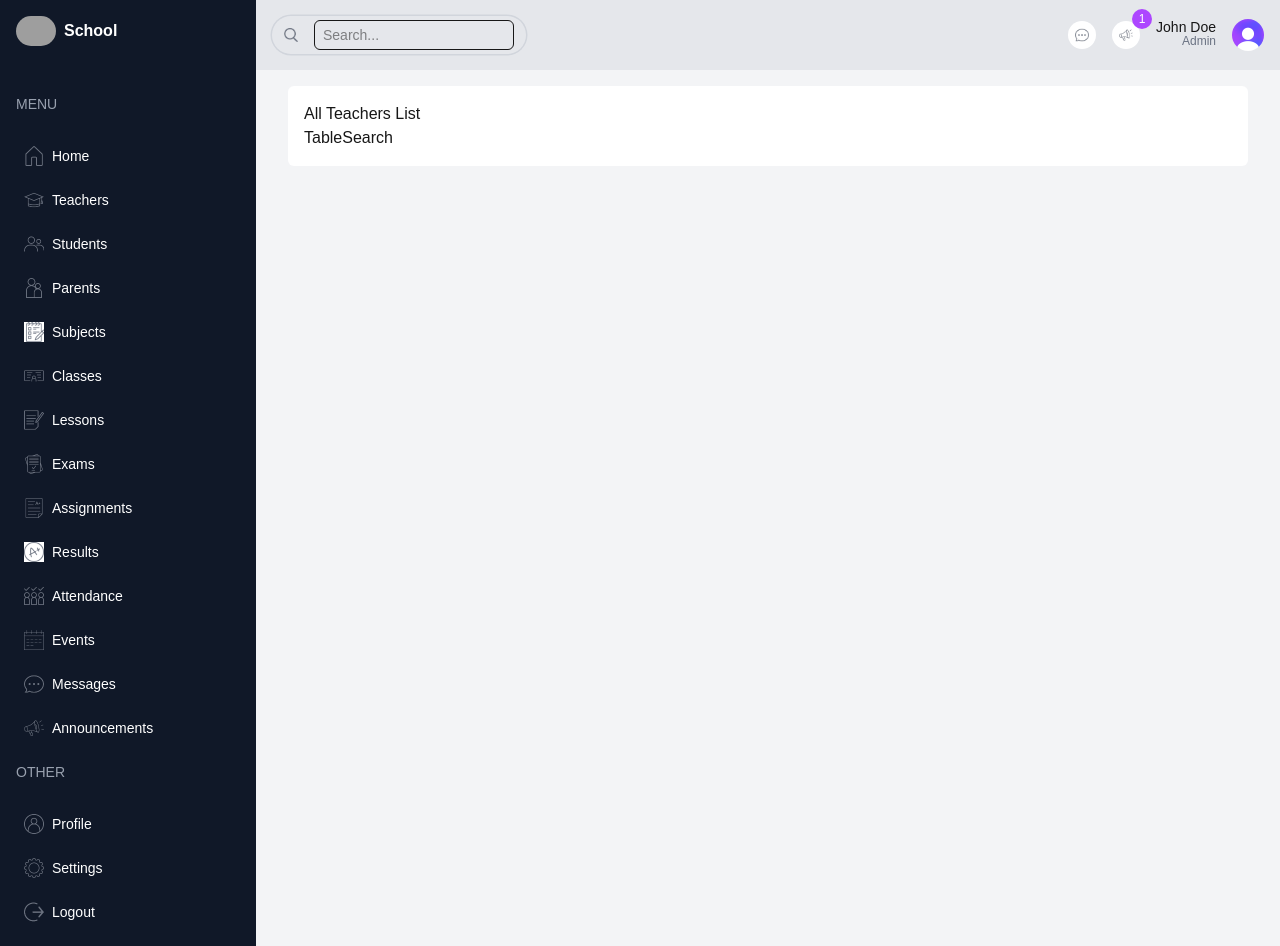
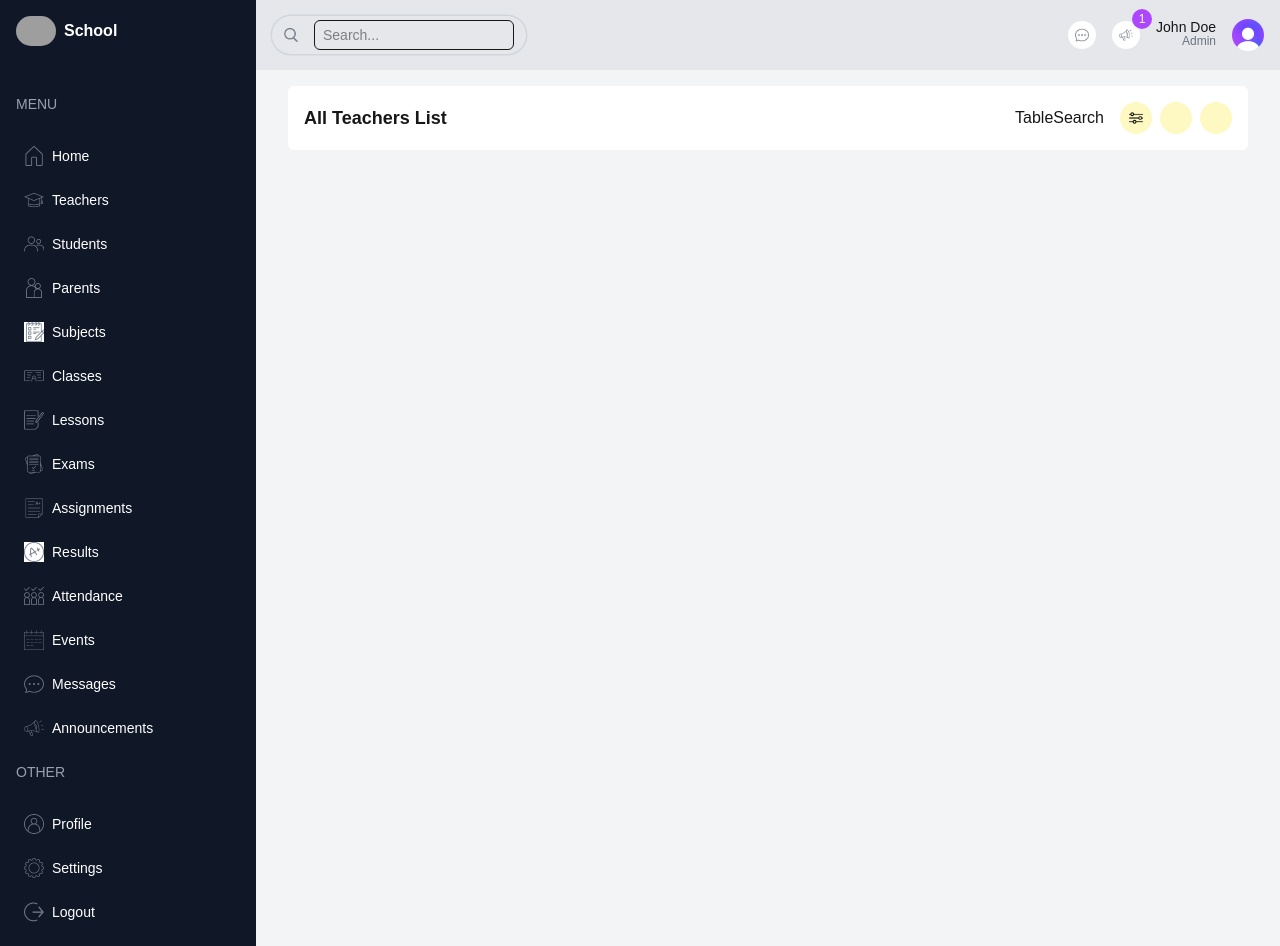
Before and after one commit to rumachoudhury/school-management-dashboard, a Next.js app: page /list/teachers in a window 1280 px wide. Built offline with nearby package versions, Linux system fonts and the light colour scheme; grey boxes are pictures that could not be loaded.

Commit message:
Add teacher list filter buttons and search layout

```diff
--- a/src/app/(dashboard)/list/teachers/page.tsx
+++ b/src/app/(dashboard)/list/teachers/page.tsx
@@ -1,14 +1,32 @@
 import TableSearch from "@/src/components/TableSearch";
+import Image from "next/image";
 
 export default function TeacherList() {
   return (
     <div className="bg-white p-4 rounded-md flex-1 m-4 mt-0">
       {/* Top */}
-      <div className="">
-        <h1>All Teachers List</h1>
+      <div className="flex items-center justify-between">
+        <h2 className="text-lg font-semibold">All Teachers List</h2>
 
-        <div className="">
-          <TableSearch />
+        <div className="flex items-center gap-4">
+          <div>
+            <TableSearch />
+          </div>
+
+          <div className="flex items-center gap-2">
+            <button className="w-8 h-8 flex items-center justify-center rounded-full bg-yellow-100">
+              <Image
+                src="/images/school-management-dashboard/filter.png"
+                alt="Filter"
+                width={14}
+                height={14}
+              />
+            </button>
+
+            <button className="w-8 h-8 rounded-full bg-yellow-100"></button>
+
+            <button className="w-8 h-8 rounded-full bg-yellow-100"></button>
+          </div>
         </div>
       </div>
 
```
